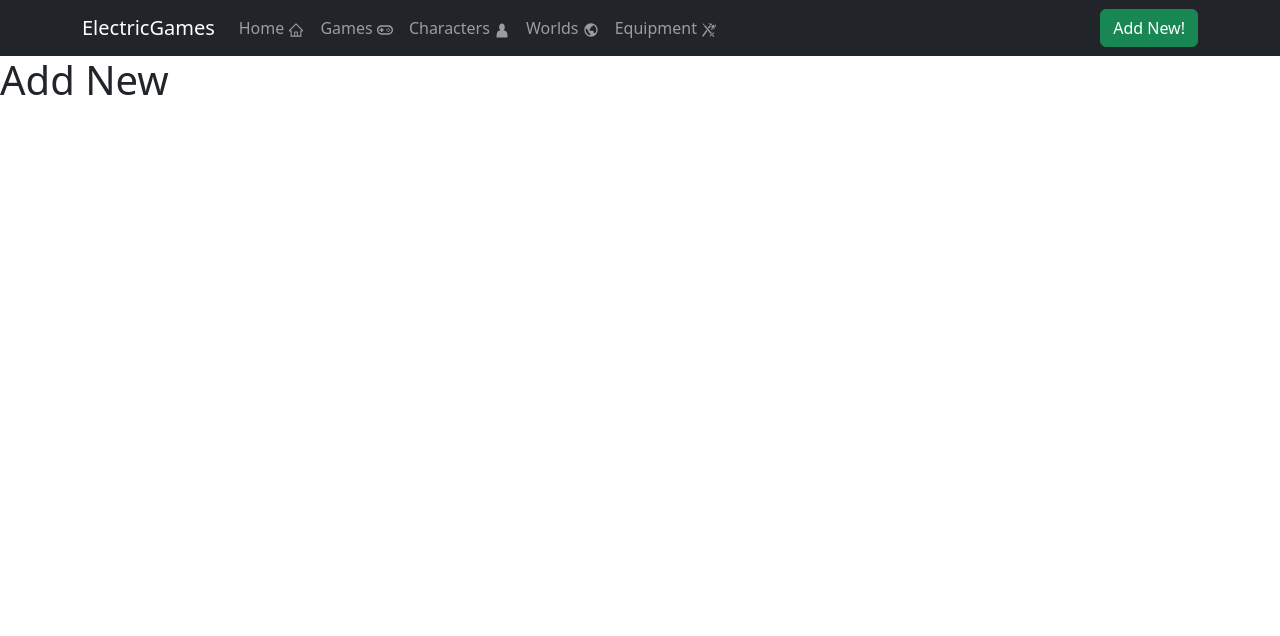
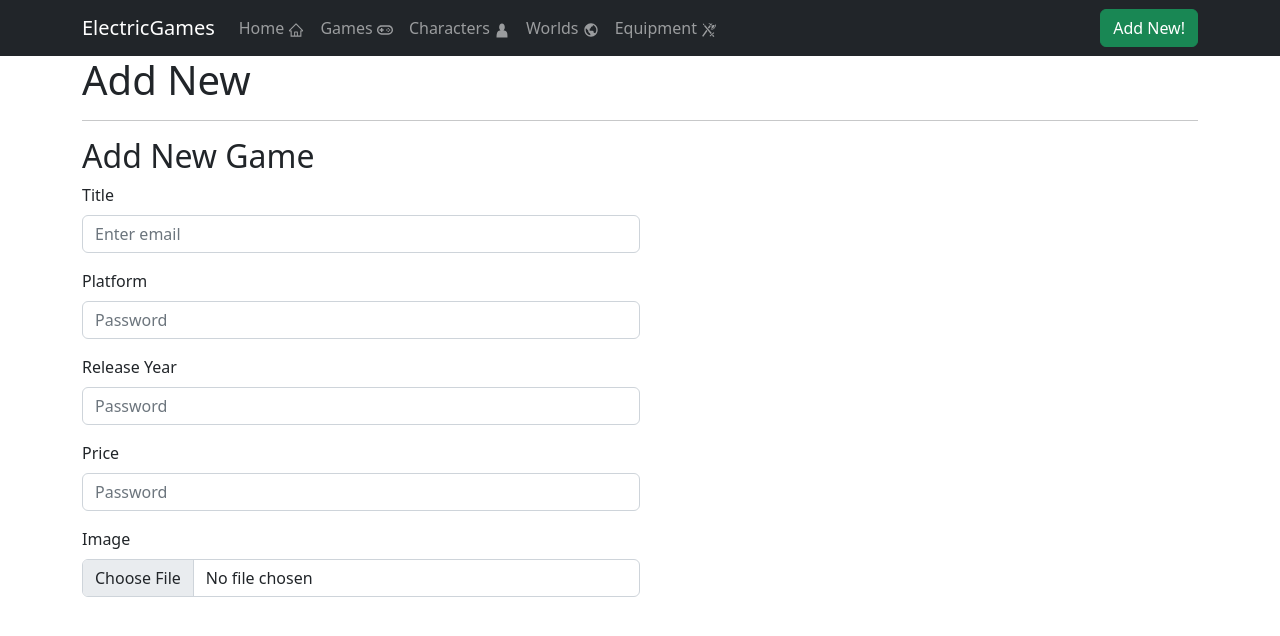
Before and after one commit to henrikaag/web-eksamen, a React (Create React App) app: page /add in a window 1280 px wide. Shown: the top 636 px of the page. Built offline with nearby package versions, Linux system fonts and the light colour scheme; the HTML template or start-up script is replaced by a standard one.

Commit message:
add new game

```diff
--- a/src/components/AddNew/AddNew.tsx
+++ b/src/components/AddNew/AddNew.tsx
@@ -1,7 +1,19 @@
+import AddGame from "../Games/AddGame";
+
+
 const AddNew = () => {
 
     return (
-        <h1>Add New</h1>
+        <>
+        <main className="container">
+            <h1>Add New</h1>
+            <hr></hr>
+            <section className="w-50">
+                <h2>Add New Game</h2>
+                <AddGame />
+            </section>
+        </main>
+        </>
     )
 }
 
--- a/src/components/Characters/CharacterItem.tsx
+++ b/src/components/Characters/CharacterItem.tsx
@@ -1,9 +1,25 @@
 import ICharacter from "../../interfaces/ICharacter";
+import Card from 'react-bootstrap/Card';
+import Col from 'react-bootstrap/Col';
+import Badge from 'react-bootstrap/Badge';
 
 const CharacterItem = ({id, name, game, type, equipment, image } : ICharacter) => {
     return (
         <article>
-            <h5>{name}</h5>
+                <Col>
+                    <Card>
+                        <Card.Img variant="top" src={`https://localhost:7050/images/${image}`} style={{ width: "100%", height: "300px" }} className="card-image"/>
+                        <Card.Body>
+                        <Card.Title>{name}</Card.Title>
+                        <Card.Text>
+                        <Badge pill bg="primary">ID: {id}</Badge>
+                            <p>Game: {game}</p>
+                            <p>Type: {type}</p>
+                            <p>Equipment: {equipment}</p>
+                        </Card.Text>
+                        </Card.Body>
+                    </Card>
+                </Col>
         </article>
     )
 }
--- a/src/components/Characters/CharacterList.tsx
+++ b/src/components/Characters/CharacterList.tsx
@@ -2,6 +2,8 @@ import { useContext, useEffect, useState } from "react";
 import GameService from "../../services/GameService";
 import ICharacter from "../../interfaces/ICharacter";
 import CharacterItem from "./CharacterItem";
+
+import Row from 'react-bootstrap/Row';
 
 const CharacterList = () => {
     const [characters, setCharacters] = useState<ICharacter[]>([]);
@@ -31,7 +33,9 @@ const CharacterList = () => {
     return (
         <section>
             <h2>Character</h2>
-            <section>{getCharacterList()}</section>
+            <Row xs={1} sm={2} md={3} className="g-2 mt-2">
+                {getCharacterList()}
+            </Row>
         </section>
     )
 }
--- a/src/components/Characters/Characters.tsx
+++ b/src/components/Characters/Characters.tsx
@@ -1,46 +1,88 @@
-import Card from 'react-bootstrap/Card';
-import Col from 'react-bootstrap/Col';
-import Row from 'react-bootstrap/Row';
+import { useState } from 'react';
 import Button from 'react-bootstrap/Button';
+import Modal from 'react-bootstrap/Modal';
+
+import CharacterList from './CharacterList';
 
 import { FaPlaystation, FaXbox } from 'react-icons/fa';
 import { SiNintendoswitch } from 'react-icons/si';
 import { MdComputer } from 'react-icons/md';
-import CharacterList from './CharacterList';
+import { FiTrash2 } from 'react-icons/fi';
+import { BsPencilSquare } from 'react-icons/bs';
+
+
 
 const Characters = () => {
+
+    const [show, setShow] = useState(false);
+
+    const handleClose = () => setShow(false);
+    const handleShow = () => setShow(true);
+
+    const [show2, setShow2] = useState(false);
+
+    const handleClose2 = () => setShow2(false);
+    const handleShow2 = () => setShow2(true);
+
     return (
         <>
-        <section className="container">
-            <h1>Characters</h1>
+        <section className="container mt-4">
+            <h1>Welcome to ElectricGames!</h1>
 
-            <h3>Filter by platform</h3>
             <Button variant="warning m-1">PC <MdComputer /></Button>
             <Button variant="primary m-1">Playstation <FaPlaystation /></Button>
             <Button variant="success m-1">Xbox <FaXbox /></Button>
-            <Button variant="danger m-1">Nintendo <SiNintendoswitch /></Button>
+            <Button variant="danger m-1">Nintendo Switch<SiNintendoswitch /></Button>
+            <p className="m-1">Filter games by platform</p>
+            <br></br>
 
-            <Row xs={1} md={2} className="g-4 mt-2">
-            {Array.from({ length: 4 }).map((_, idx) => (
-                <Col>
-                    <Card>
-                    <Card.Img variant="top" src="holder.js/100px160" />
-                    <Card.Body>
-                        <Card.Title>Card title</Card.Title>
-                        <Card.Text>
-                        This is a longer card with supporting text below as a natural
-                        lead-in to additional content. This content is a little bit
-                        longer.
-                        </Card.Text>
-                    </Card.Body>
-                    </Card>
-                </Col>
+            {/*EDIT BUTTON*/}
+                <Button variant="warning" onClick={handleShow} className="me-2">
+                    Edit Games <BsPencilSquare />
+                </Button>
 
-            ))}
-        </Row>
-        <CharacterList/>
-    </section>
-      </>
+                <Modal show={show} onHide={handleClose}>
+                    <Modal.Header closeButton>
+                    <Modal.Title>Edit Game</Modal.Title>
+                    </Modal.Header>
+                    <Modal.Body>
+
+
+
+                    </Modal.Body>
+                    <Modal.Footer>
+                    <Button variant="secondary" onClick={handleClose}>
+                        Close
+                    </Button>
+                    </Modal.Footer>
+                </Modal>
+
+            {/*DELETE BUTTON*/}
+                <Button variant="danger" onClick={handleShow2}>
+                    Delete Games <FiTrash2 />
+                </Button>
+
+                <Modal show={show2} onHide={handleClose2}>
+                    <Modal.Header closeButton>
+                    <Modal.Title>Delete Game</Modal.Title>
+                    </Modal.Header>
+                    <Modal.Body>
+
+
+
+                    </Modal.Body>
+                    <Modal.Footer>
+                    <Button variant="secondary" onClick={handleClose2}>
+                        Close
+                    </Button>
+                    </Modal.Footer>
+                </Modal>
+
+            <CharacterList />
+
+            <br></br>
+            </section>
+        </>
     )
 }
 
--- /dev/null
+++ b/src/components/Games/AddGame.tsx
@@ -0,0 +1,39 @@
+import Form from 'react-bootstrap/Form';
+
+const AddGame = () => {
+
+    return (
+
+        <Form>
+            <Form.Group className="mb-3" controlId="formGroupEmail">
+                <Form.Label>Title</Form.Label>
+                <Form.Control type="email" placeholder="Enter email" />
+            </Form.Group>
+
+            <Form.Group className="mb-3" controlId="formGroupPassword">
+                <Form.Label>Platform</Form.Label>
+                <Form.Control type="password" placeholder="Password" />
+            </Form.Group>
+
+            <Form.Group className="mb-3" controlId="formGroupPassword">
+                <Form.Label>Release Year</Form.Label>
+                <Form.Control type="password" placeholder="Password" />
+            </Form.Group>
+
+            <Form.Group className="mb-3" controlId="formGroupPassword">
+                <Form.Label>Price</Form.Label>
+                <Form.Control type="password" placeholder="Password" />
+            </Form.Group>
+
+
+            <Form.Group controlId="formFile" className="mb-3">
+                        <Form.Label>Image</Form.Label>
+                        <Form.Control type="file" />
+            </Form.Group>
+
+        </Form>
+
+    )
+}
+
+export default AddGame
--- a/src/components/Games/GameItem.tsx
+++ b/src/components/Games/GameItem.tsx
@@ -3,8 +3,6 @@ import IGame from "../../interfaces/IGame";
 import Card from 'react-bootstrap/Card';
 import Col from 'react-bootstrap/Col';
 import Badge from 'react-bootstrap/Badge';
-
-
 
 import '../../css/GameItem.css';
 
--- a/src/components/Games/Games.tsx
+++ b/src/components/Games/Games.tsx
@@ -81,7 +81,7 @@ const Games = () => {
             <GameList />
             <br></br>
             </section>
-              </>
+        </>
     )
 }
 
```
